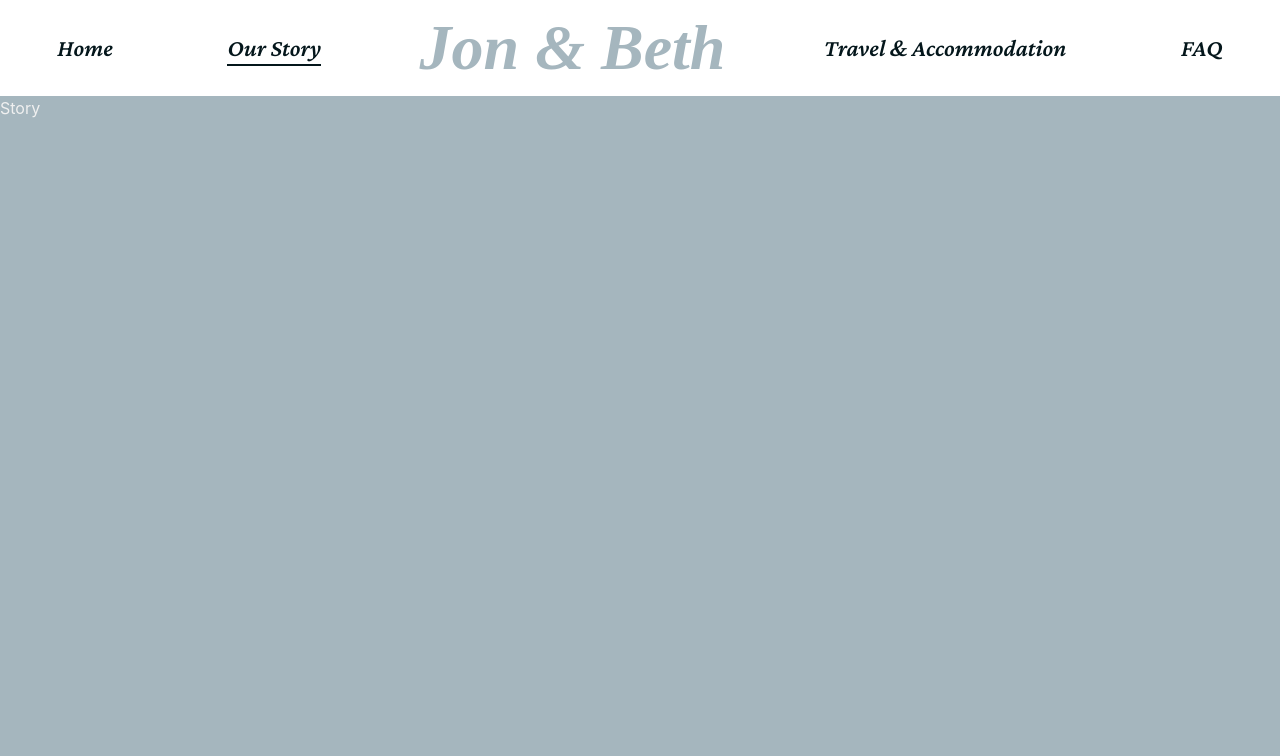
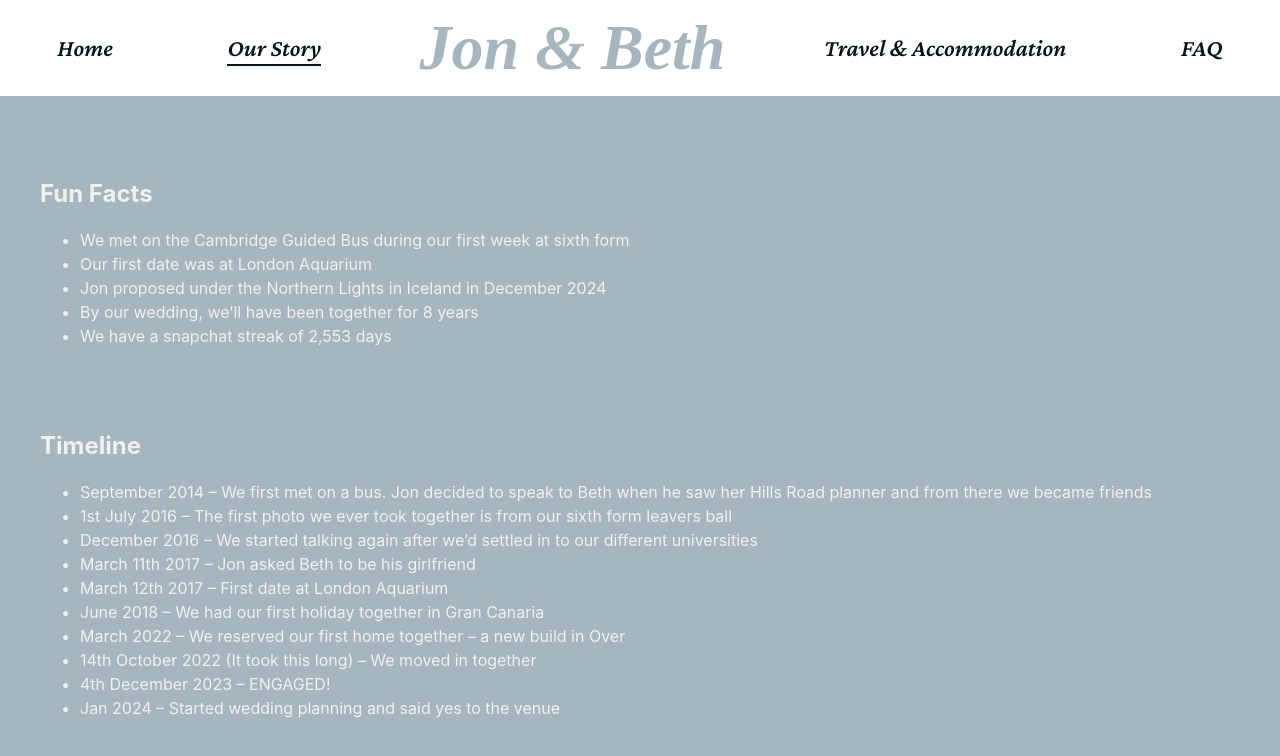
Before and after one commit to skelham-marsh/skelham-marsh.github.io, a React (Vite) app: page /story in a window 1280 px wide. Shown: the top 756 px of the page. Built offline with nearby package versions, Linux system fonts and the light colour scheme; a web font is replaced by a local one.

Commit message:
feat: basic story

```diff
--- /dev/null
+++ b/src/pages/Story/Story.module.css
@@ -0,0 +1,8 @@
+.wrapper {
+  max-width: 1200px;
+  margin: auto;
+}
+
+h2{
+  margin-top: 5rem;
+}
--- a/src/pages/Story/Story.tsx
+++ b/src/pages/Story/Story.tsx
@@ -1,5 +1,32 @@
 import React from "react";
+import * as styles from "./Story.module.css"
 
 export function Story() {
-  return <p>Story</p>
+  return <div className={styles.wrapper}>
+    <div>
+      <h2>Fun Facts</h2>
+      <ul>
+        <li>We met on the Cambridge Guided Bus during our first week at sixth form</li>
+        <li>Our first date was at London Aquarium</li>
+        <li>Jon proposed under the Northern Lights in Iceland in December 2024</li>
+        <li>By our wedding, we’ll have been together for 8 years</li>
+        <li>We have a snapchat streak of 2,553 days</li>
+      </ul>
+    </div>
+    <div>
+      <h2>Timeline</h2>
+      <ul>
+        <li>September 2014 – We first met on a bus. Jon decided to speak to Beth when he saw her Hills Road planner and from there we became friends</li>
+        <li>1st July 2016 – The first photo we ever took together is from our sixth form leavers ball</li>
+        <li>December 2016 – We started talking again after we’d settled in to our different universities</li>
+        <li>March 11th 2017 – Jon asked Beth to be his girlfriend</li>
+        <li>March 12th 2017 – First date at London Aquarium</li>
+        <li>June 2018 – We had our first holiday together in Gran Canaria</li>
+        <li>March 2022 – We reserved our first home together – a new build in Over</li>
+        <li>14th October 2022 (It took this long) – We moved in together</li>
+        <li>4th December 2023 – ENGAGED!</li>
+        <li>Jan 2024 – Started wedding planning and said yes to the venue</li>
+      </ul>
+    </div>
+  </div >
 }
```
